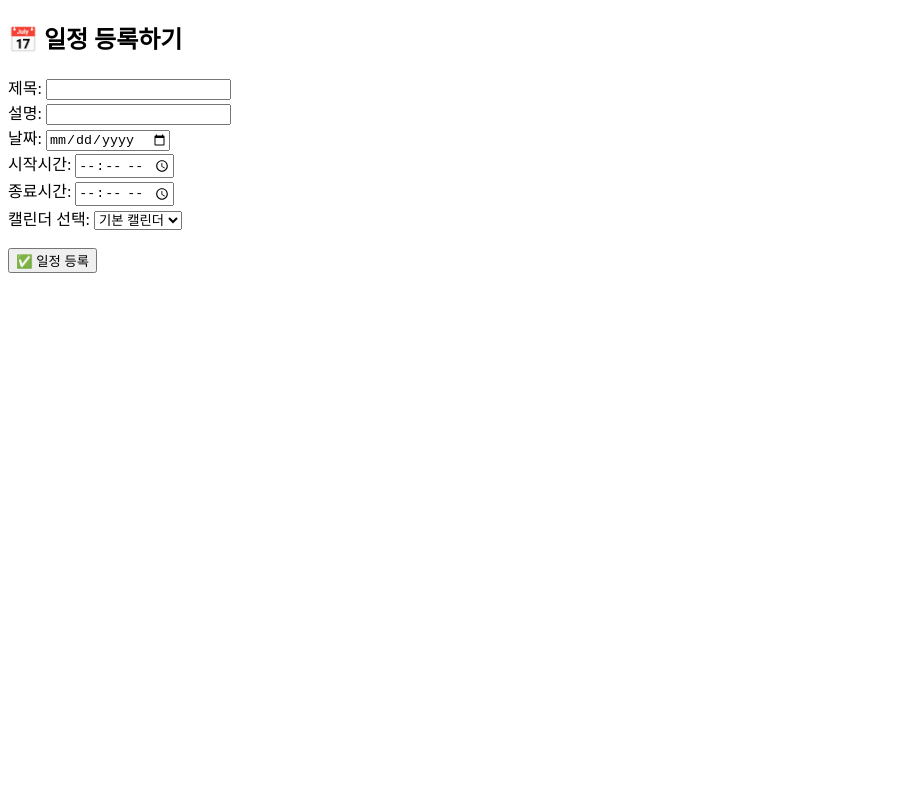
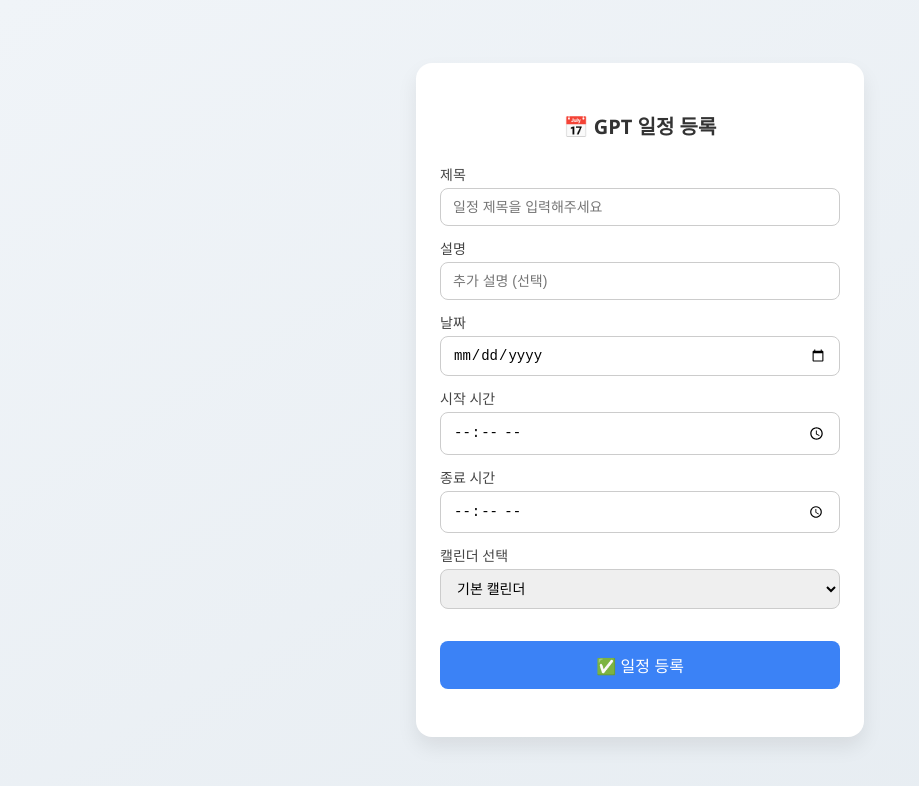
Before and after one commit to keunmo-jeremy-kwak/calendar_helper, a plain HTML site: page calendarHelper.html in a window 1280 px wide. Shown: the whole page, without its empty margins (0-919 px from the left). Drawn offline with Linux system fonts and the light colour scheme; no server answers.

Commit message:
change ui design

```diff
--- a/calendarHelper.html
+++ b/calendarHelper.html
@@ -1,26 +1,113 @@
 <!DOCTYPE html>
-<html>
+<html lang="ko">
 <head>
-  <title>GPT AI 일정 등록</title>
-  <meta charset="utf-8" />
+  <meta charset="UTF-8">
+  <title>GPT 일정 등록</title>
+  <meta name="viewport" content="width=device-width, initial-scale=1.0" />
+  <style>
+    body {
+      margin: 0;
+      padding: 0;
+      background: linear-gradient(to bottom right, #f0f4f8, #e6ecf1);
+      font-family: 'Segoe UI', sans-serif;
+      display: flex;
+      align-items: center;
+      justify-content: center;
+      height: 100vh;
+    }
+
+    .card {
+      background: white;
+      border-radius: 16px;
+      padding: 32px 24px;
+      box-shadow: 0 10px 20px rgba(0,0,0,0.08);
+      width: 100%;
+      max-width: 400px;
+    }
+
+    h2 {
+      font-size: 20px;
+      text-align: center;
+      margin-bottom: 24px;
+      color: #333;
+    }
+
+    label {
+      display: block;
+      margin-bottom: 12px;
+      font-size: 14px;
+      color: #444;
+    }
+
+    input, select {
+      width: 100%;
+      padding: 10px 12px;
+      font-size: 14px;
+      border: 1px solid #ccc;
+      border-radius: 8px;
+      margin-top: 4px;
+      box-sizing: border-box;
+    }
+
+    button {
+      margin-top: 20px;
+      width: 100%;
+      background: #3b82f6;
+      color: white;
+      border: none;
+      padding: 12px;
+      font-size: 16px;
+      border-radius: 8px;
+      cursor: pointer;
+      transition: background 0.2s ease;
+    }
+
+    button:hover {
+      background: #2563eb;
+    }
+
+    #result {
+      margin-top: 16px;
+      text-align: center;
+      font-size: 14px;
+      color: #1e293b;
+    }
+  </style>
 </head>
 <body>
-  <h2>📅 일정 등록하기</h2>
 
-  <label>제목: <input type="text" id="title" /></label><br />
-  <label>설명: <input type="text" id="description" /></label><br />
-  <label>날짜: <input type="date" id="date" /></label><br />
-  <label>시작시간: <input type="time" id="start" /></label><br />
-  <label>종료시간: <input type="time" id="end" /></label><br />
-  <label>캘린더 선택:
-    <select id="calendar">
-      <option value="">기본 캘린더</option>
-    </select>
-  </label><br /><br />
+  <div class="card">
+    <h2>📅 GPT 일정 등록</h2>
 
-  <button onclick="submitEvent()">✅ 일정 등록</button>
+    <label>제목
+      <input type="text" id="title" placeholder="일정 제목을 입력해주세요" />
+    </label>
 
-  <p id="result"></p>
+    <label>설명
+      <input type="text" id="description" placeholder="추가 설명 (선택)" />
+    </label>
+
+    <label>날짜
+      <input type="date" id="date" />
+    </label>
+
+    <label>시작 시간
+      <input type="time" id="start" />
+    </label>
+
+    <label>종료 시간
+      <input type="time" id="end" />
+    </label>
+
+    <label>캘린더 선택
+      <select id="calendar">
+        <option value="">기본 캘린더</option>
+      </select>
+    </label>
+
+    <button onclick="submitEvent()">✅ 일정 등록</button>
+    <p id="result"></p>
+  </div>
 
   <script>
     const BASE_URL = "https://script.google.com/macros/s/AKfycbwm2XMrYY7CvRrh1NZVmjgudpv4Yl8w2iSXJS8X-mZ53MwQErx7yet1VGofgh7dOYevEQ/exec";
@@ -61,5 +148,6 @@
         });
     }
   </script>
+
 </body>
 </html>
```
